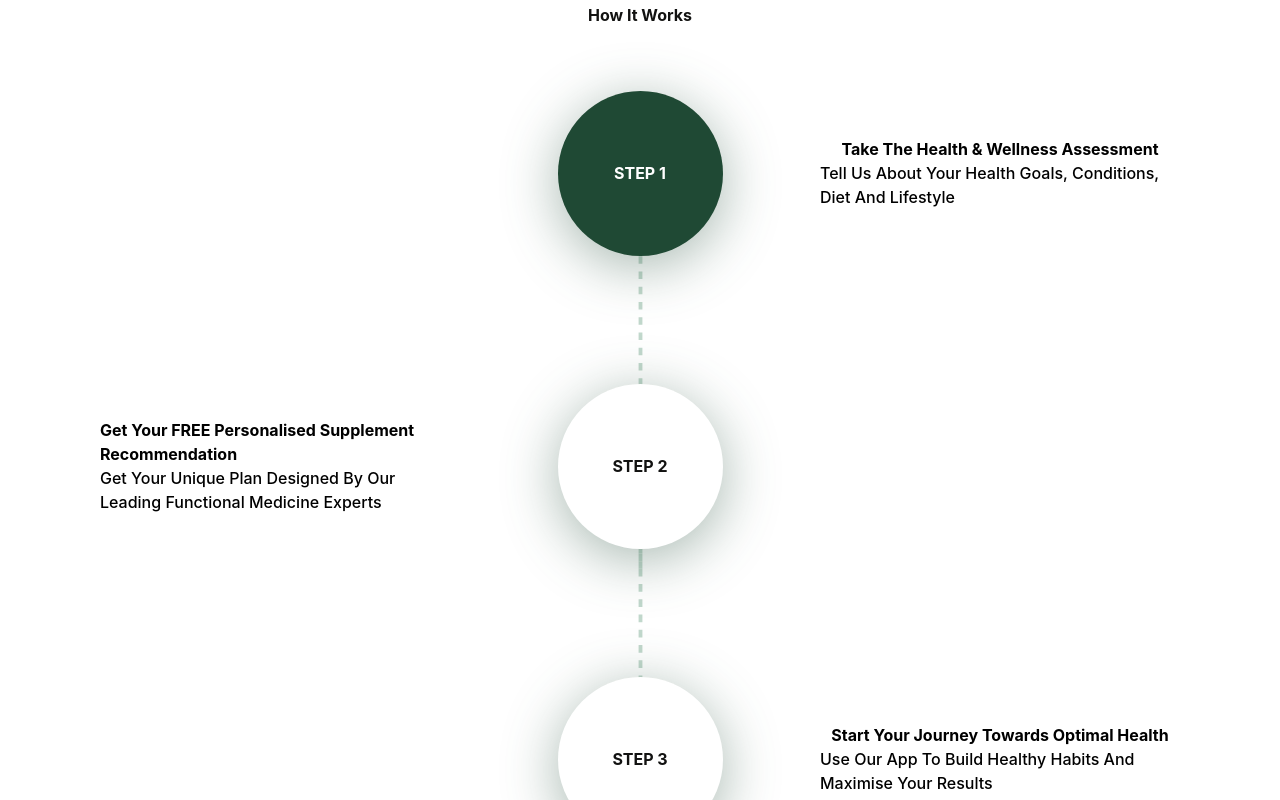
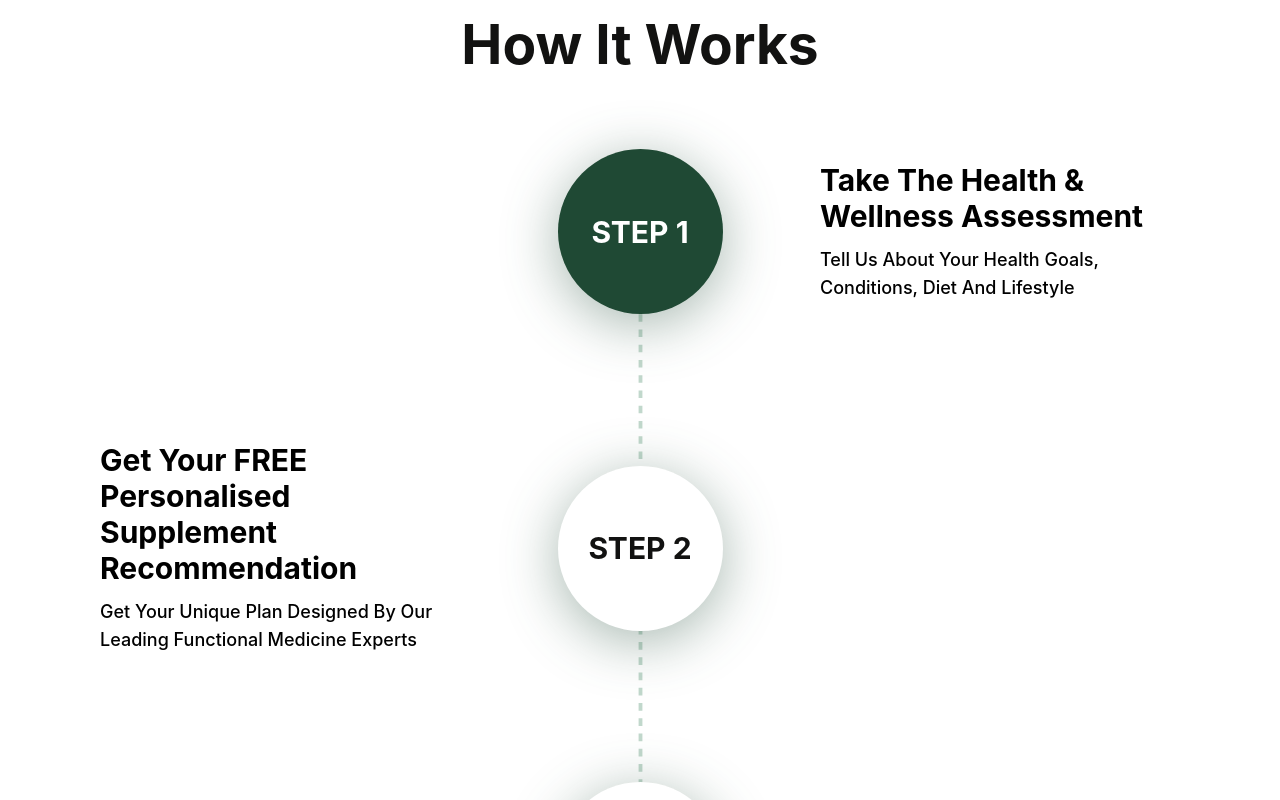
Before and after one commit to abhiseknevrio/nutra_norish_front, a React (Create React App) app: page / in a window 1280 px wide. Shown: the part 5840-6640 px from the top of the page. Built offline with nearby package versions, Linux system fonts and the light colour scheme.

Commit message:
re-fac : how it works

```diff
--- a/src/components/molecule/HowItWorks.jsx
+++ b/src/components/molecule/HowItWorks.jsx
@@ -5,27 +5,27 @@ const HowItWorks = () => {
 
     return (
         <section className='howItWorkSec'>
-            <div className='text36 md:text-55px font-bold text-healthTextDark text-center pt-12'>How It Works</div>
+            <div className='title55 text-healthTextDark text-center pt-12'>How It Works</div>
             <div className='hidden md:block'>
                 <div className='grid md:grid-cols-3 py-16'>
                     <div className='flex justify-center items-center'>
                     </div>
                     <div className='flex justify-center items-center relative'>
                         <img src="/images/longline.svg" alt="" srcset="" className='absolute lineCss' />
-                        <div className='step1 flex justify-center items-center text-30px text-nutraWhite font-bold'>STEP 1</div>
+                        <div className='step1 flex justify-center items-center text-3xl text-nutraWhite font-bold'>STEP 1</div>
                     </div>
                     <div className='flex justify-center items-center flex-col'>
-                        <div className='text-28px font-bold'>Take The Health & Wellness Assessment</div>
-                        <div className='text-18px font-medium'>Tell Us About Your Health Goals, Conditions, Diet And Lifestyle</div>
+                        <div className='text-3xl font-bold'>Take The Health & Wellness Assessment</div>
+                        <div className='text-lg font-medium mt-3'>Tell Us About Your Health Goals, Conditions, Diet And Lifestyle</div>
                     </div>
                 </div>
                 <div className='grid md:grid-cols-3 py-16'>
                     <div className='flex justify-center items-center flex-col'>
-                        <div className='text-28px font-bold'>Get Your FREE Personalised Supplement Recommendation</div>
-                        <div className='text-18px font-medium'>Get Your Unique Plan Designed By Our Leading Functional Medicine Experts </div>
+                        <div className='text-3xl font-bold'>Get Your FREE Personalised Supplement Recommendation</div>
+                        <div className='text-lg font-medium mt-3'>Get Your Unique Plan Designed By Our Leading Functional Medicine Experts </div>
                     </div>
                     <div className='flex justify-center items-center'>
-                        <div className='step2 flex justify-center items-center text-30px text-healthTextDark font-bold'>STEP 2</div>
+                        <div className='step2 flex justify-center items-center text-3xl text-healthTextDark font-bold'>STEP 2</div>
                     </div>
                     <div className='flex justify-center items-center'>
 
@@ -35,11 +35,11 @@ const HowItWorks = () => {
                     <div className='flex justify-center items-center'>
                     </div>
                     <div className='flex justify-center items-center'>
-                        <div className='step2 flex justify-center items-center text-30px text-healthTextDark font-bold'>STEP 3</div>
+                        <div className='step2 flex justify-center items-center text-3xl text-healthTextDark font-bold'>STEP 3</div>
                     </div>
                     <div className='flex justify-center items-center flex-col'>
-                        <div className='text-28px font-bold'>Start Your Journey Towards Optimal Health</div>
-                        <div className='text-18px font-medium'> Use Our App To Build Healthy Habits And Maximise Your Results </div>
+                        <div className='text-3xl font-bold'>Start Your Journey Towards Optimal Health</div>
+                        <div className='text-lg font-medium mt-3'> Use Our App To Build Healthy Habits And Maximise Your Results </div>
                     </div>
                 </div>
             </div>
@@ -49,11 +49,11 @@ const HowItWorks = () => {
                 <div className='grid grid-cols-2 py-8'>
                     <div className='flex justify-center items-center relative'>
                         <img src="/images/line.svg" alt="" srcset="" className='absolute lineCss' />
-                        <div className='step1 flex justify-center items-center text-xl md:text-30px text-nutraWhite font-bold'>STEP 1</div>
+                        <div className='step1 flex justify-center items-center text-xl text-nutraWhite font-bold'>STEP 1</div>
                     </div>
                     <div className='flex justify-center items-center flex-col'>
-                        <div className='text20 font-bold'>Take The Health & Wellness Assessment</div>
-                        <div className='text-18px font-medium'>Tell Us About Your Health Goals, Conditions, Diet And Lifestyle</div>
+                        <div className='text-xl font-bold'>Take The Health & Wellness Assessment</div>
+                        <div className='text-lg font-medium mt-3'>Tell Us About Your Health Goals, Conditions, Diet And Lifestyle</div>
                     </div>
                 </div>
                 <div className='grid grid-cols-2 py-8'>
@@ -61,8 +61,8 @@ const HowItWorks = () => {
                         <div className='step2 flex justify-center items-center text-xl md:text-30px text-healthTextDark font-bold'>STEP 2</div>
                     </div>
                     <div className='flex justify-center items-center flex-col'>
-                        <div className='text20 font-bold'>Get Your FREE Personalised Supplement Recommendation</div>
-                        <div className='text-18px font-medium'>Get Your Unique Plan Designed By Our Leading Functional Medicine Experts </div>
+                        <div className='text-xl font-bold'>Get Your FREE Personalised Supplement Recommendation</div>
+                        <div className='text-lg font-medium mt-3'>Get Your Unique Plan Designed By Our Leading Functional Medicine Experts </div>
                     </div>
                 </div>
                 <div className='grid grid-cols-2 py-8'>
@@ -70,8 +70,8 @@ const HowItWorks = () => {
                         <div className='step2 flex justify-center items-center text-xl md:text-30px text-healthTextDark font-bold'>STEP 3</div>
                     </div>
                     <div className='flex justify-center items-center flex-col'>
-                        <div className='text20 font-bold'>Start Your Journey Towards Optimal Health</div>
-                        <div className='text-18px font-medium'> Use Our App To Build Healthy Habits And Maximise Your Results </div>
+                        <div className='text-xl font-bold'>Start Your Journey Towards Optimal Health</div>
+                        <div className='text-lg font-medium mt-3'> Use Our App To Build Healthy Habits And Maximise Your Results </div>
                     </div>
                 </div>
             </div>
```
